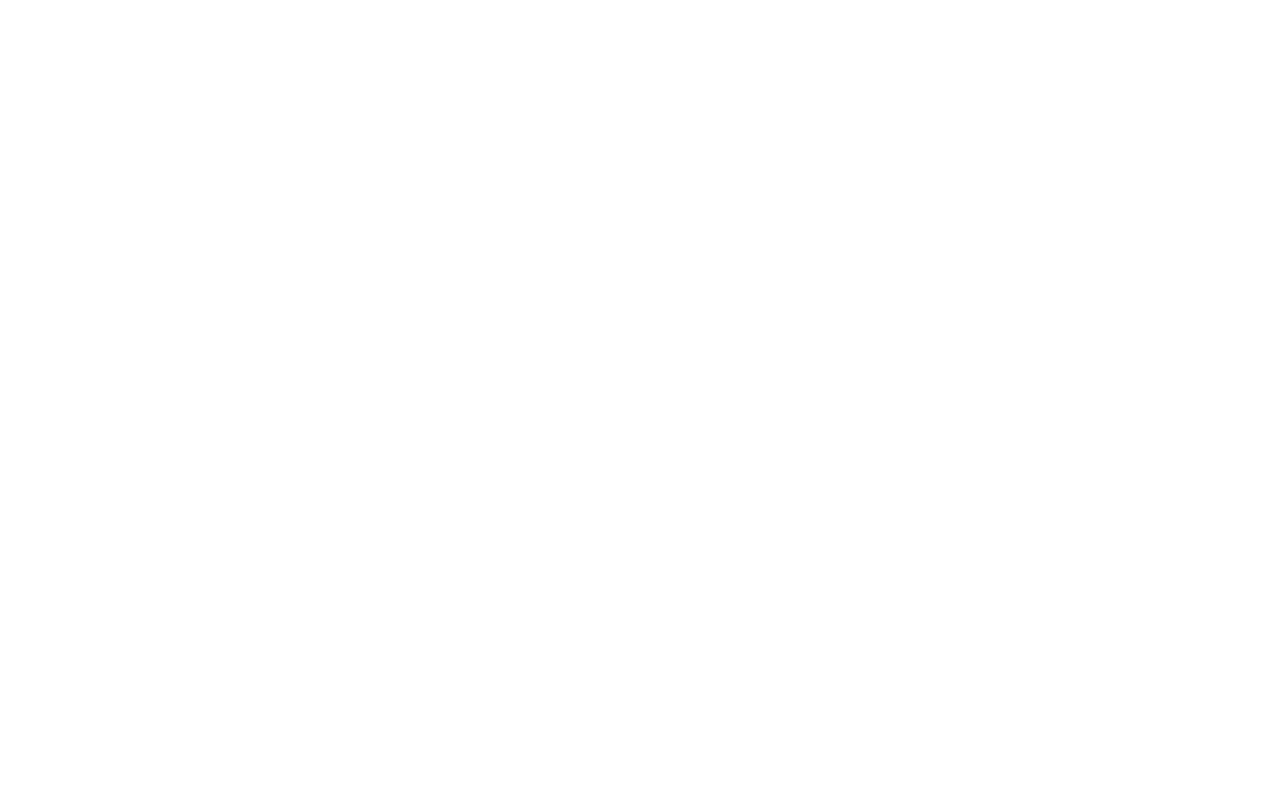
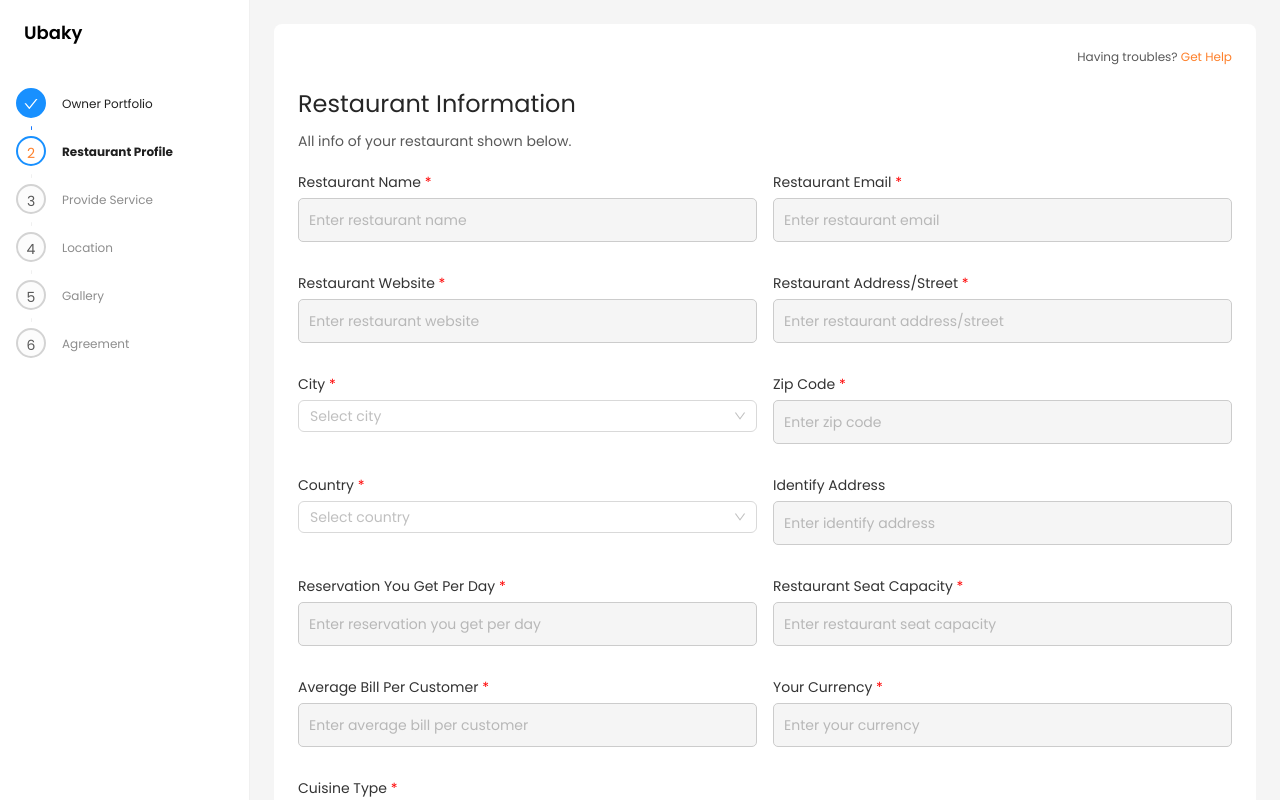
Before and after one commit to Shorno/Marchant-demo, a React (Vite) app: page /signup in a window 1280 px wide. Before the commit this address had no page. Shown: the top 800 px of the page. Built offline with nearby package versions, Linux system fonts and the light colour scheme.

Commit message:
add new signup layout (#14)

```diff
--- a/src/App.tsx
+++ b/src/App.tsx
@@ -19,11 +19,15 @@
 import Location from "./pages/Location/Location.tsx";
 import Agreement from "./pages/Agreement/Agreement.tsx";
 import Login from "./pages/login/Login.tsx";
+import RestaurantForm from "./pages/signup/RestaurantForm.tsx";
 
 function App() {
     return (
         <Router>
             <Routes>
+                <Route path={"/login"} element={<Login/>}></Route>
+                <Route path={"/signup"} element={<RestaurantForm/>}></Route>
+
                 <Route path={"/"} element={<MainLayout/>}>
                     <Route index element={<Dashboard/>}/>
                     <Route path={"/menu"} element={<Menu/>}/>
@@ -52,7 +56,6 @@
                     <Route path={"location"} element={<Location/>}/>
                     <Route path={"agreement"} element={<Agreement/>}/>
                 </Route>
-                <Route path={"/login"} element={<Login/>}></Route>
             </Routes>
         </Router>
     );
--- a/src/pages/RestaurantBookingInfo/RestaurantInfoForm.tsx
+++ b/src/pages/RestaurantBookingInfo/RestaurantInfoForm.tsx
@@ -3,7 +3,7 @@
 import { Input, Select, Upload, Row, Col, message, Button } from "antd";
 import { ArrowRightOutlined, LoadingOutlined, PlusOutlined } from "@ant-design/icons";
 import GetHelp from "../GetHelp/GetHelp";
-import "./restaurantbookingform.css";
+// import "./restaurantbookingform.css";
 import { UploadChangeParam } from "antd/es/upload";
 
 const { Option } = Select;
--- /dev/null
+++ b/src/pages/signup/OwnerPortfolioForm.tsx
@@ -0,0 +1,18 @@
+import React from 'react';
+import { Form, Input } from 'antd';
+
+const OwnerPortfolioForm: React.FC = () => {
+    return (
+        <div className="form-grid">
+            <Form.Item name="ownerName" label={<span className="required">Owner Name</span>}>
+                <Input placeholder="Enter owner name" />
+            </Form.Item>
+            <Form.Item name="ownerEmail" label={<span className="required">Owner Email</span>}>
+                <Input placeholder="Enter owner email" />
+            </Form.Item>
+            {/* Add more fields as needed */}
+        </div>
+    );
+};
+
+export default OwnerPortfolioForm;
--- /dev/null
+++ b/src/pages/signup/RestaurantForm.css
@@ -0,0 +1,110 @@
+/*.restaurant-form-layout {*/
+/*    min-height: 100vh;*/
+/*}*/
+
+/*.form-sider {*/
+/*    background: #fff;*/
+/*    border-right: 1px solid #f0f0f0;*/
+/*}*/
+
+/*.logo {*/
+/*    display: flex;*/
+/*    align-items: center;*/
+/*    padding: 16px;*/
+/*    margin-bottom: 24px;*/
+/*}*/
+
+/*.logo-icon {*/
+/*    width: 32px;*/
+/*    height: 32px;*/
+/*    background-color: #1890ff;*/
+/*    border-radius: 8px;*/
+/*    margin-right: 8px;*/
+/*}*/
+
+/*.logo-text {*/
+/*    font-size: 18px;*/
+/*    font-weight: 600;*/
+/*}*/
+
+/*.form-content {*/
+/*    padding: 24px;*/
+/*    background: #f5f5f5;*/
+/*}*/
+
+/*.form-container {*/
+/*    background: #fff;*/
+/*    padding: 24px;*/
+/*    border-radius: 8px;*/
+/*}*/
+
+/*.form-title {*/
+/*    margin-bottom: 8px;*/
+/*}*/
+
+/*.form-subtitle {*/
+/*    color: #8c8c8c;*/
+/*    margin-bottom: 24px;*/
+/*}*/
+
+/*.form-grid {*/
+/*    display: grid;*/
+/*    grid-template-columns: 1fr 1fr;*/
+/*    gap: 24px;*/
+/*}*/
+
+/*.full-width {*/
+/*    grid-column: 1 / -1;*/
+/*}*/
+
+/*.upload-container {*/
+/*    border: 2px dashed #d9d9d9;*/
+/*    border-radius: 8px;*/
+/*    padding: 32px;*/
+/*    text-align: center;*/
+/*}*/
+
+/*.upload-icon {*/
+/*    font-size: 32px;*/
+/*    color: #8c8c8c;*/
+/*    margin-bottom: 16px;*/
+/*}*/
+
+/*.upload-text {*/
+/*    color: #8c8c8c;*/
+/*}*/
+
+/*.required::before {*/
+/*    content: '* ';*/
+/*    color: #ff4d4f;*/
+/*}*/
+
+/*!* Custom styles for Ant Design Steps *!*/
+/*.ant-steps-vertical {*/
+/*    padding: 0 16px;*/
+/*}*/
+
+/*.ant-steps-vertical .ant-steps-item-icon {*/
+/*    background: none;*/
+/*    border: 2px solid #d9d9d9;*/
+/*}*/
+
+/*.ant-steps-vertical .ant-steps-item-process .ant-steps-item-icon {*/
+/*    background: #fff;*/
+/*    border-color: #1890ff;*/
+/*}*/
+
+/*.ant-steps-vertical .ant-steps-item-finish .ant-steps-item-icon {*/
+/*    background: #1890ff;*/
+/*    border-color: #1890ff;*/
+/*}*/
+
+/*.ant-steps-item-title {*/
+/*    font-size: 14px;*/
+/*}*/
+
+/*@media (max-width: 768px) {*/
+/*    .form-grid {*/
+/*        grid-template-columns: 1fr;*/
+/*    }*/
+/*}*/
--- /dev/null
+++ b/src/pages/signup/RestaurantForm.tsx
@@ -0,0 +1,29 @@
+import React from 'react';
+import { message } from 'antd';
+import SignupLayout from './SignupLayout';
+import OwnerPortfolioForm from './OwnerPortfolioForm';
+import ProvideService from "../ProvideService/ProvideService.tsx";
+import Location from "../Location/Location.tsx";
+import Gallery from "../Gallery/Gallery.tsx";
+import Agreement from "../Agreement/Agreement.tsx";
+import RestaurantInfoForm from "../RestaurantBookingInfo/RestaurantInfoForm.tsx";
+
+const steps = [
+    { title: "Owner Portfolio", content: OwnerPortfolioForm },
+    { title: "Restaurant Profile", content: RestaurantInfoForm },
+    { title: "Provide Service", content: ProvideService },
+    { title: "Location", content: Location },
+    { title: "Gallery", content: Gallery },
+    { title: "Agreement", content: Agreement },
+];
+
+const RestaurantForm: React.FC = () => {
+    const onFinish = (values: any) => {
+        console.log('Form values:', values);
+        message.success('Form submitted successfully!');
+    };
+
+    return <SignupLayout steps={steps} onFinish={onFinish} />;
+};
+
+export default RestaurantForm;
--- /dev/null
+++ b/src/pages/signup/SignupLayout.css
@@ -0,0 +1,66 @@
+.signup-layout {
+    min-height: 100vh;
+    display: flex;
+}
+
+.signup-sider {
+    width: 250px;
+    background-color: #ffffff;
+    border-right: 1px solid #f0f0f0;
+}
+
+.logo {
+    display: flex;
+    align-items: center;
+    padding: 16px;
+    margin-bottom: 24px;
+}
+
+.logo-icon {
+    width: 32px;
+    height: 32px;
+    background-color: #1890ff;
+    border-radius: 8px;
+    margin-right: 8px;
+}
+
+.logo-text {
+    font-size: 18px;
+    font-weight: 600;
+}
+
+.signup-content {
+    flex: 1;
+    padding: 24px;
+    background-color: #f5f5f5;
+}
+
+.signup-form-container {
+    background-color: #ffffff;
+    padding: 24px;
+    border-radius: 8px;
+}
+
+/* Custom styles for Ant Design Steps */
+.ant-steps-vertical {
+    padding: 0 16px;
+}
+
+.ant-steps-vertical .ant-steps-item-icon {
+    background: none;
+    border: 2px solid #d9d9d9;
+}
+
+.ant-steps-vertical .ant-steps-item-process .ant-steps-item-icon {
+    background-color: #ffffff;
+    border-color: #1890ff;
+}
+
+.ant-steps-vertical .ant-steps-item-finish .ant-steps-item-icon {
+    background-color: #1890ff;
+    border-color: #1890ff;
+}
+
+.ant-steps-item-title {
+    font-size: 14px;
+}
--- /dev/null
+++ b/src/pages/signup/SignupLayout.tsx
@@ -0,0 +1,67 @@
+import React, { useState } from 'react';
+import { Layout, Steps } from 'antd';
+import "./SignupLayout.css"
+const { Content, Sider } = Layout;
+const { Step } = Steps;
+
+interface SignupLayoutProps {
+    steps: { title: string; content: React.ComponentType<StepProps> }[];
+    onFinish: (values: any) => void;
+}
+
+interface StepProps {
+    onNext: (data: any) => void;
+    onPrevious: () => void;
+    isFirstStep: boolean;
+    isLastStep: boolean;
+    stepData: any;
+}
+
+const SignupLayout: React.FC<SignupLayoutProps> = ({ steps, onFinish }) => {
+    const [currentStep, setCurrentStep] = useState(1);
+    const [formData, setFormData] = useState({});
+
+    const handleNext = (stepData: any) => {
+        setFormData({ ...formData, ...stepData });
+        if (currentStep === steps.length - 1) {
+            onFinish({ ...formData, ...stepData });
+        } else {
+            setCurrentStep(currentStep + 1);
+        }
+    };
+
+    const handlePrevious = () => {
+        setCurrentStep(currentStep - 1);
+    };
+
+    const CurrentStepComponent = steps[currentStep].content;
+
+    return (
+        <Layout className="signup-layout">
+            <Sider width={250} className="signup-sider">
+                <div className="logo">
+                    <div className="logo-icon"></div>
+                    <span className="logo-text">Ubaky</span>
+                </div>
+                <Steps className={"custom-steps"} direction="vertical" current={currentStep}>
+                    {steps.map((item, index) => (
+                        <Step key={index} title={item.title} />
+                    ))}
+                </Steps>
+            </Sider>
+            <Content className="signup-content">
+                <div className="signup-form-container">
+                    <CurrentStepComponent
+                        onNext={handleNext}
+                        onPrevious={handlePrevious}
+                        isFirstStep={currentStep === 0}
+                        isLastStep={currentStep === steps.length - 1}
+                        stepData={formData}
+                    />
+                </div>
+            </Content>
+        </Layout>
+    );
+};
+
+export default SignupLayout;
```
